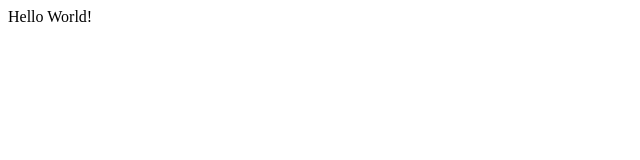
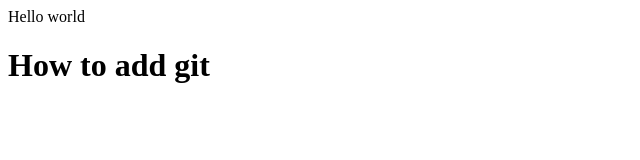
Before and after one commit to JohnDevGame/FirstRepo, a plain HTML site: page hello.html in a window 1280 px wide. Shown: the whole page, without its empty margins (0-640 px from the left). Drawn offline with Linux system fonts and the light colour scheme.

Commit message:
Add lines

```diff
--- a/hello.html
+++ b/hello.html
@@ -6,6 +6,7 @@
     <title>Hello!</title>
 </head>
 <body>
-    Hello World!
+    Hello world
+    <h1>How to add git</h1>
 </body>
 </html>
```
